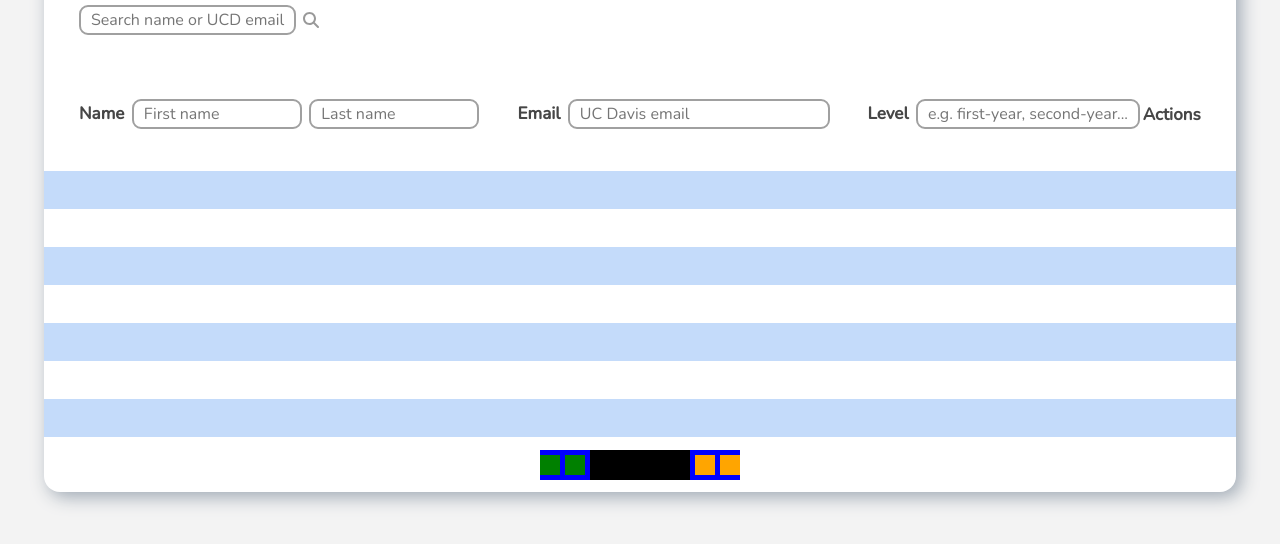
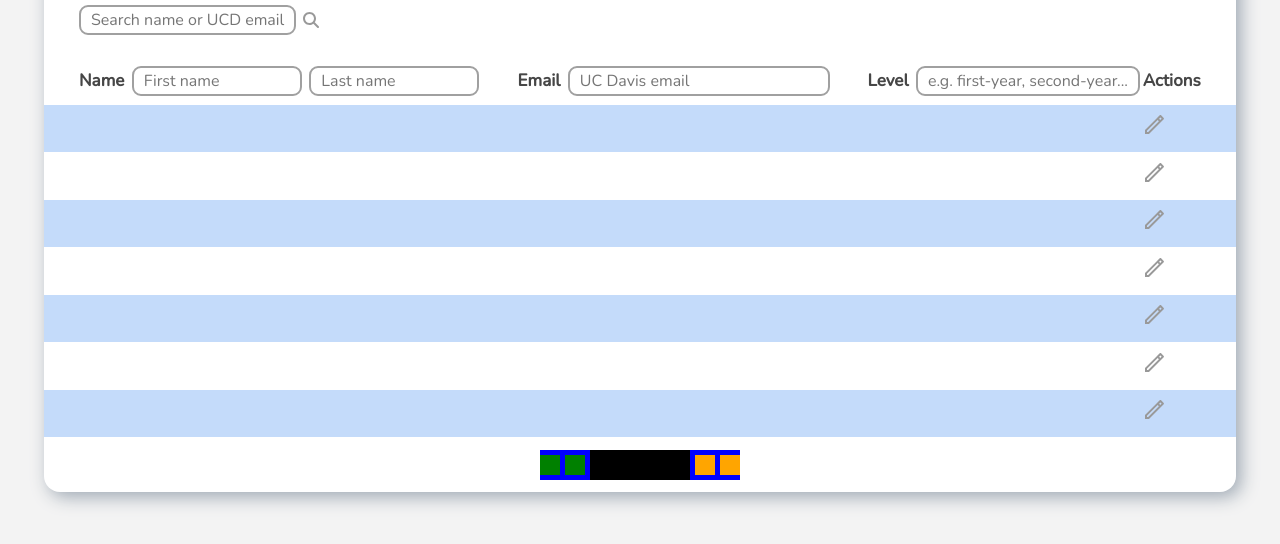
Before and after one commit to macleet/boardeaux, a website: page public/index.html in a window 1280 px wide. Shown: the part 218-762 px from the top of the page. Drawn offline with nearby package versions, Linux system fonts and the light colour scheme; no server answers.

Commit message:
Update index.html
Included validation for level and name input fields for user submission.
Added an actions column.

```diff
--- a/public/index.html
+++ b/public/index.html
@@ -5,7 +5,7 @@
         <meta name="viewport" content="width=device-width, initial-scale=1">
         <link rel="stylesheet" type="text/css" href="style.css" />
         <link rel="icon" type="image/x-icon" href="favicon.ico" />
-        <script defer type="text/javascript" src="tableSubmission.js"></script>
+        <script defer type="text/javascript" src="tableOps.js"></script>
         <script defer type="text/javascript" src="ajax.js" ></script>
         <title>BOARDeaux</title>
     </head>
@@ -22,7 +22,7 @@
                     <div >
                         <form id="search-bar">
                             <input required type="text" pattern="(([a-z0-9._%+-]+@ucdavis.edu)|([A-za-z\s-])+)" placeholder="Search name or UCD email" >
-                            <img src="search-button.svg" id="search-button" class="filter-gray" />
+                            <img type="button" src="search-button.svg" id="search-button" class="filter-gray" />
                         </form>
                     </div>
                     <div id="filter-button">
@@ -38,63 +38,65 @@
                     <form id="form">
                         <th class="form-row">
                             <label for="name">Name</label>
-                            <input required type="text" placeholder="First name" class="name-input" id="first-name-input">
-                            <input required type="text" placeholder="Last name" class="name-input" id="last-name-input">
+                            <input required type="text" placeholder="First name" class="name-input" id="first-name-input" autocomplete="off" pattern="[A-Za-z]+">
+                            <input required type="text" placeholder="Last name" class="name-input" id="last-name-input" autocomplete="off" pattern="[A-Za-z]+">
                         </th>
                         <th class="form-row">
                             <label for="email">Email</label>
-                            <input required type="email" placeholder="UC Davis email" pattern="[a-z0-9._%+-]+@ucdavis.edu" id="email-input">
+                            <input required type="email" placeholder="UC Davis email" pattern="[a-z0-9._%+-]+@ucdavis.edu" autocomplete="off" id="email-input">
                         </th>
                         <th class="form-row">
                             <label for="level">Level</label>
-                            <input required type="text" placeholder="e.g. first-year, second-year..." id="level-input">
+                            <input required type="text" placeholder="e.g. first-year, second-year..." id="level-input" autocomplete="off" pattern="\b(first-year|second-year|third-year|fourth-year)\b">
                         </th>
                         <input type="submit" id="student-submit" hidden></input>
                     </form>
                     <th id="action-field" class="actions">Actions</th>
                 </tr>
+                <!-- BELOW NEEDS RESTUCTURING TO ACCOMODATE FOR FORM TAG (ie REPLACECHILD DIV WITH FORM) -->
                 <tr class="student-data" id="first-row">
                     <td class="name"></td>
                     <td class="email"></td>
                     <td class="level"></td>
-                    <td class="actions"></td>
+                    <td class="actions" contenteditable="false"><img type="button" src="edit-button.svg" class="edit-button" class="filter-gray" /></td>
                 </tr>
                 <tr class="student-data" id="second-row">
                     <td class="name"></td>
                     <td class="email"></td>
                     <td class="level"></td>
-                    <td class="actions"></td>
+                    <td class="actions" contenteditable="false"><img type="button" src="edit-button.svg" class="edit-button" class="filter-gray" /></td>
                 </tr>
                 <tr class="student-data" id="third-row">
                     <td class="name"></td>
                     <td class="email"></td>
                     <td class="level"></td>
-                    <td class="actions"></td>
+                    <td class="actions" contenteditable="false"><img type="button" src="edit-button.svg" class="edit-button" class="filter-gray" /></td>
                 </tr>
                 <tr class="student-data" id="fourth-row">
                     <td class="name"></td>
                     <td class="email"></td>
                     <td class="level"></td>
-                    <td class="actions"></td>
+                    <td class="actions" contenteditable="false"><img type="button" src="edit-button.svg" class="edit-button" class="filter-gray" /></td>
                 </tr>
                 <tr class="student-data" id="fifth-row">
                     <td class="name"></td>
                     <td class="email"></td>
                     <td class="level"></td>
-                    <td class="actions"></td>
+                    <td class="actions" contenteditable="false"><img type="button" src="edit-button.svg" class="edit-button" class="filter-gray" /></td>
                 </tr>
                 <tr class="student-data" id="sixth-row">
                     <td class="name"></td>
                     <td class="email"></td>
                     <td class="level"></td>
-                    <td class="actions"></td>
+                    <td class="actions" contenteditable="false"><img type="button" src="edit-button.svg" class="edit-button" class="filter-gray" /></td>
                 </tr>
                 <tr class="student-data" id="seventh-row">
                     <td class="name"></td>
                     <td class="email"></td>
                     <td class="level"></td>
-                    <td class="actions"></td>
+                    <td class="actions" contenteditable="false"><img type="button" src="edit-button.svg" class="edit-button" class="filter-gray" /></td>
                 </tr>
+                <!-- ABOVE NEEDS RESTUCTURING TO ACCOMODATE FOR FORM TAG (ie REPLACECHILD DIV WITH FORM) -->
             </table>
             <div id="pages-wrapper">
                 <div class="button" id="first-button">
```
